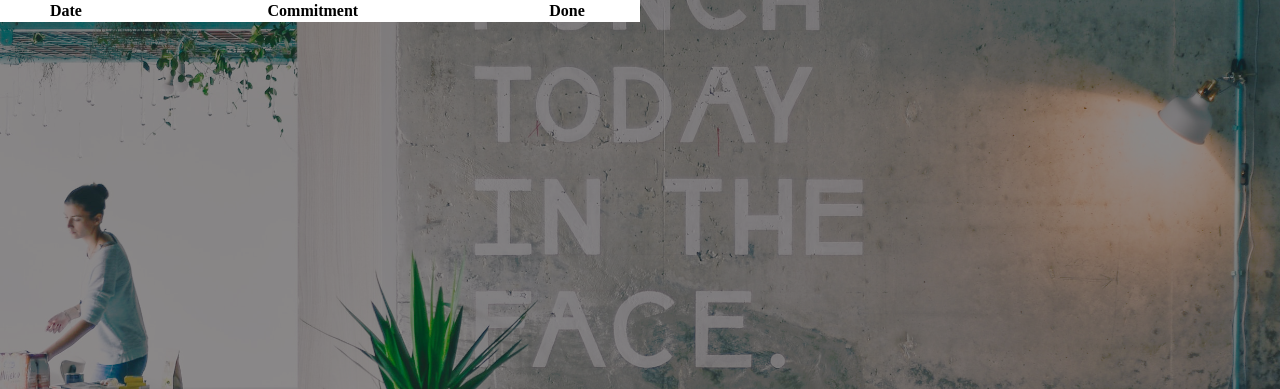
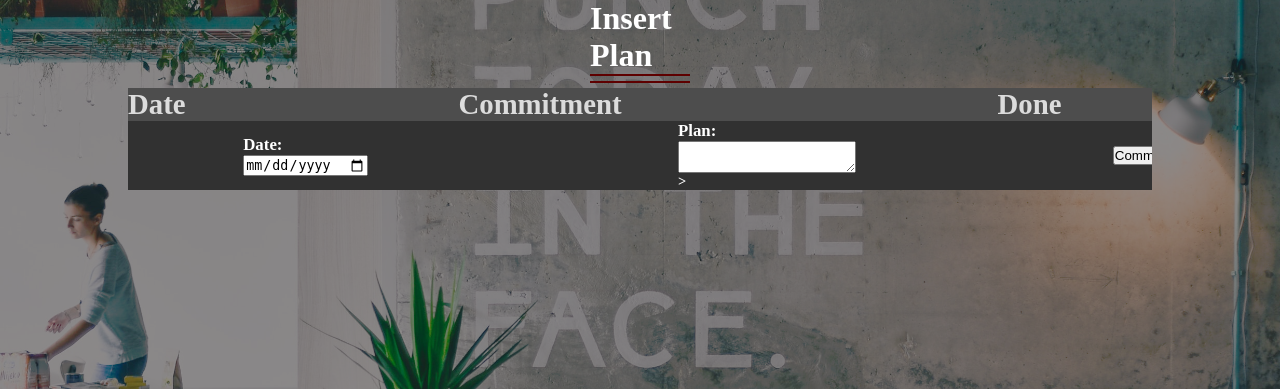
Before and after one commit to KJnong/plan-smart, a PHP site: page /todo.html in a window 1280 px wide. Shown: the part 76-465 px from the top of the page. Run offline with PHP 8.4, Linux system fonts and the light colour scheme; lists and menus that the app fills with data are empty.

Commit message:
styled the table

```diff
--- a/css/style.css
+++ b/css/style.css
@@ -80,5 +80,28 @@ body{
 /* styling the table*/
 #table{
     background-color: white;
-    width: 50%;
+    border-collapse: collapse;
+    margin: 30px opx;
+    font-size: 0.9em;
+    min-width: 1200px;
+    text-align: left;
 }
+
+#table thead th{
+    background-color: rgb(77, 77, 77);
+    color: gainsboro;
+}
+
+#table thead#thead2  th{
+    background-color: rgb(49, 49, 49);
+    color: gainsboro;
+    text-align: left;
+    font-weight: bold;
+}
+#table td{
+    background-color: rgb(77, 77, 77);
+    color: gainsboro;
+    font-style: italic;
+    padding: 12px 15x;
+    margin: 50px;
+}
--- a/js/todo.js
+++ b/js/todo.js
@@ -1,23 +1,20 @@
-function retrieveItems(){
-
-    let user ={};
-    user.id = 1;
+function retrieveItems() {
+    let user = {};
+    user.id = localStorage.getItem("idValue");
 
     let http = new XMLHttpRequest();  //creating http object
-    http.open("POST", "https://localhost:44301/api/Items" , true)   //opening connection
+    http.open("POST", "https://localhost:44301/api/Items", true)   //opening connection
     http.setRequestHeader("Content-Type", "application/json;charset=UTF-8");  // content type (meta data)
 
-    http.onload = () =>{
-        if( http.status == 200){
+    http.onload = () => {
+        if (http.status == 200) {
 
-            let Todo = JSON.parse(http.responseText)
-            populateTable(Todo)
-
-
+            let toDo = JSON.parse(http.responseText)
+            populateTable(toDo)
 
         }
 
-        else if(http.status == 404)
+        else if (http.status == 404)
             alert("Wrong usrname or password")
 
     }
@@ -26,66 +23,55 @@ function retrieveItems(){
 }
 
 
-function populateTable(Todo)
+function populateTable(toDo) {
+    const table = document.querySelector("#table");
+
+     toDo.forEach((row) =>
      {
-    const table = document.querySelector("#table")
-    Todo.forEach((row) => {
         var tableRow = table.insertRow(-1)
         var cell1 = tableRow.insertCell(0)
         var cell2 = tableRow.insertCell(1)
+        var cell3 = tableRow.insertCell(2)
+        cell1.innerHTML = row.date;
         cell2.innerHTML = row.commitment,
-       cell1.innerHTML = row.date;
+        cell3.innerHTML = "<button id = 'delete' type='click'>Done<button/>"
+
      });
 
 
-}
-document.addEventListener("DOMContentLoaded" , retrieveItems());
+     /*console.log('this is the first element: ', toDo[0]);
+     const one = toDo.find(t => t.item_id === 1);
+     console.log(one);*/
 
 
 
+}
+document.addEventListener("DOMContentLoaded", retrieveItems());
 
-
-
-
-
-
-
-
-
-
-
-
-
-
-
-
-
-
-
-/*
 
 function InsertTodo(){
 
     let insert ={};
-    user.name = document.getElementById('firstname').value
-    user.lastName = document.getElementById('lastname').value
+    insert.date = document.getElementById('date').value
+    insert.commitment = document.getElementById('commitment').value
+    insert.item_id = localStorage.getItem("idValue")
 
 
 
     let http = new XMLHttpRequest();  //creating http object
-    http.open("POST", "https://localhost:44301/api/values" , true)   //opening connection
+    http.open("POST", "https://localhost:44301/api/Insert" , true)   //opening connection
     http.setRequestHeader("Content-Type", "application/json;charset=UTF-8");  // content type (meta data)
 
     http.onload = () =>{
         if( http.status == 200)
-            console.log(http.responseText);
+            console.log("Sent");
 
         else if(http.status == 404)
              console.log(http.responseText);
     }
 
-    http.send(JSON.stringify(user))
+    http.send(JSON.stringify(insert))
 }
-var form = document.querySelector('#regForm');
+var form = document.querySelector('#insertForm');
 
-form.addEventListener('submit',(e)=> {e.preventDefault() , registerUser()} )*/
+form.addEventListener('submit',(e)=> {e.preventDefault() , InsertTodo()} )
--- a/todo.html
+++ b/todo.html
@@ -21,16 +21,53 @@
     </div>
     </header>
 
+    <div class="container">
+        <form id="insertForm">
+            <div class="inputs">
+                <h1>Insert Plan<h1>
+            </div>
+
             <table id="table">
+
                 <thead>
-        <th>Date</th>
-        <th>Commitment</th>
-        <th>Done</th>
+                  <th><h1>Date</h1></th>
+                  <th><h1>Commitment</h1></th>
+                  <th><h1>Done</h1></th>
+                </thead>
+                 <thead id="thead2">
+                  <th><div class="inputs" id="nameInput">
+                    <label name="date" for="date"><h3> Date: </h3></label>
+                    <input type="date" name="date" id="date" required>
+                </div></th>
+                  <th><div class="inputs" id="lastnameInput">
+                    <label name="Commitment" for="commitment"><h3> Plan:</h3></label>
+                    <textarea id="commitment" required></textarea> > </textarea>
+                </div></th>
+                  <th> <div class="inputs">
+                    <button id="sendCommit" type="submit">Commit</button>
+                </div></th>
                 </thead>
                 <tbody>
 
                 </tbody>
               </table>
 
+
+
+
+
+
+
+
+
+
+
+
+        </form>
+    </div>
+
+
+
+
     <script src="js/todo.js"> </script>
   </body>
```
Also changed, not shown: js/login.js (+11 -3 lines). Lines whose indentation alone changed are shown as unchanged.
